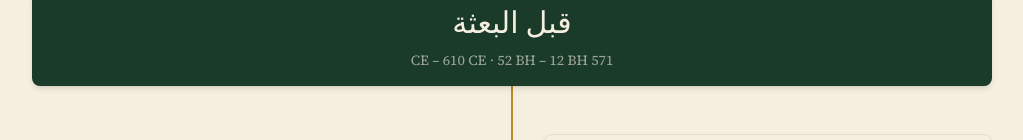
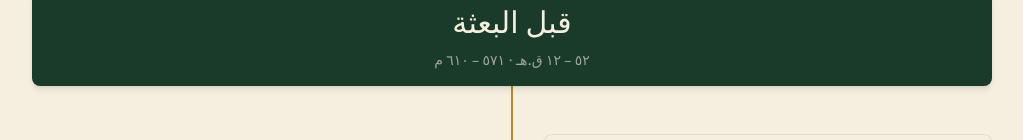
Before and after one commit to Abdalla-Eldoumani/seerah, a Next.js app: page /ar/timeline in a window 1280 px wide. Shown: the part 431-571 px from the top of the page, without its empty margins (128-1151 px from the left). Built offline with nearby package versions, Linux system fonts and the light colour scheme.

Commit message:
use locale-aware timespan formatter on era section

```diff
--- a/src/components/timeline/TimelineEraSection.tsx
+++ b/src/components/timeline/TimelineEraSection.tsx
@@ -1,5 +1,7 @@
 import { useLocale, useTranslations } from 'next-intl';
 import { cn } from '@/lib/utils';
+import { formatEraTimespan } from '@/lib/dates';
+import type { Locale } from '@/i18n/routing';
 import type { EraMetadata, SeerahEvent } from '@/types/seerah';
 import TimelineNode from './TimelineNode';
 
@@ -14,9 +16,10 @@ export default function TimelineEraSection({
   events,
   startIndex,
 }: TimelineEraSectionProps) {
-  const locale = useLocale();
+  const locale = useLocale() as Locale;
   const t = useTranslations('era.names');
   const isAr = locale === 'ar';
+  const timespan = formatEraTimespan(era, locale);
 
   return (
     <section className="relative pb-8">
@@ -38,7 +41,7 @@ export default function TimelineEraSection({
             </p>
           )}
           <p className="font-body text-sm text-parchment/60 mt-2">
-            {era.timespan} &middot; {era.timespanHijri}
+            {timespan.primary} &middot; {timespan.secondary}
           </p>
         </div>
       </div>
```
